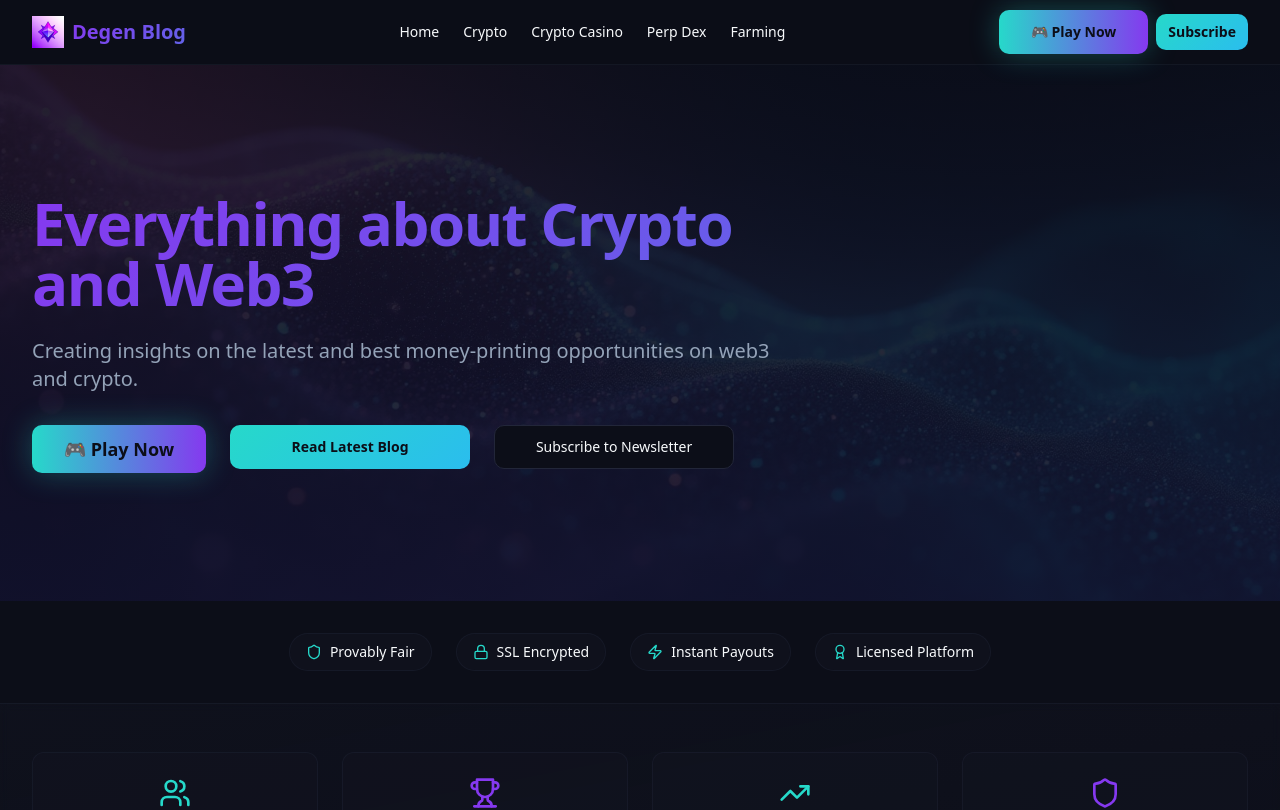
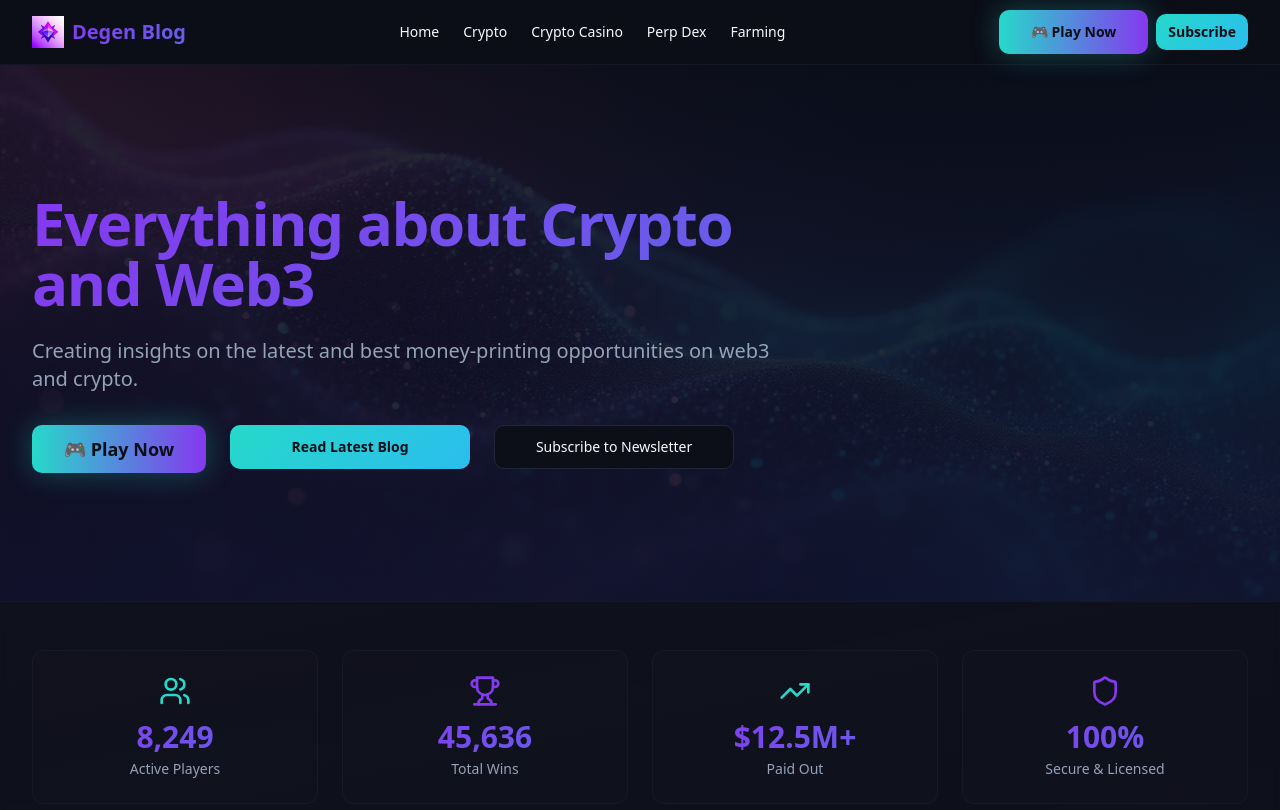
Before and after one commit to boratih/coin-scribe-spot, a React (Vite) app: page / in a window 1280 px wide. Shown: the top 810 px of the page. Built offline with nearby package versions, Linux system fonts and the light colour scheme; the HTML template or start-up script is replaced by a standard one.

Commit message:
Remove trust badges section

```diff
--- a/src/pages/Index.tsx
+++ b/src/pages/Index.tsx
@@ -82,9 +82,6 @@ const Index = () => {
           </div>
         </div>
       </section>
-
-      {/* Trust Badges */}
-      <TrustBadges />
 
       {/* Stats Section */}
       <StatsSection />
```
